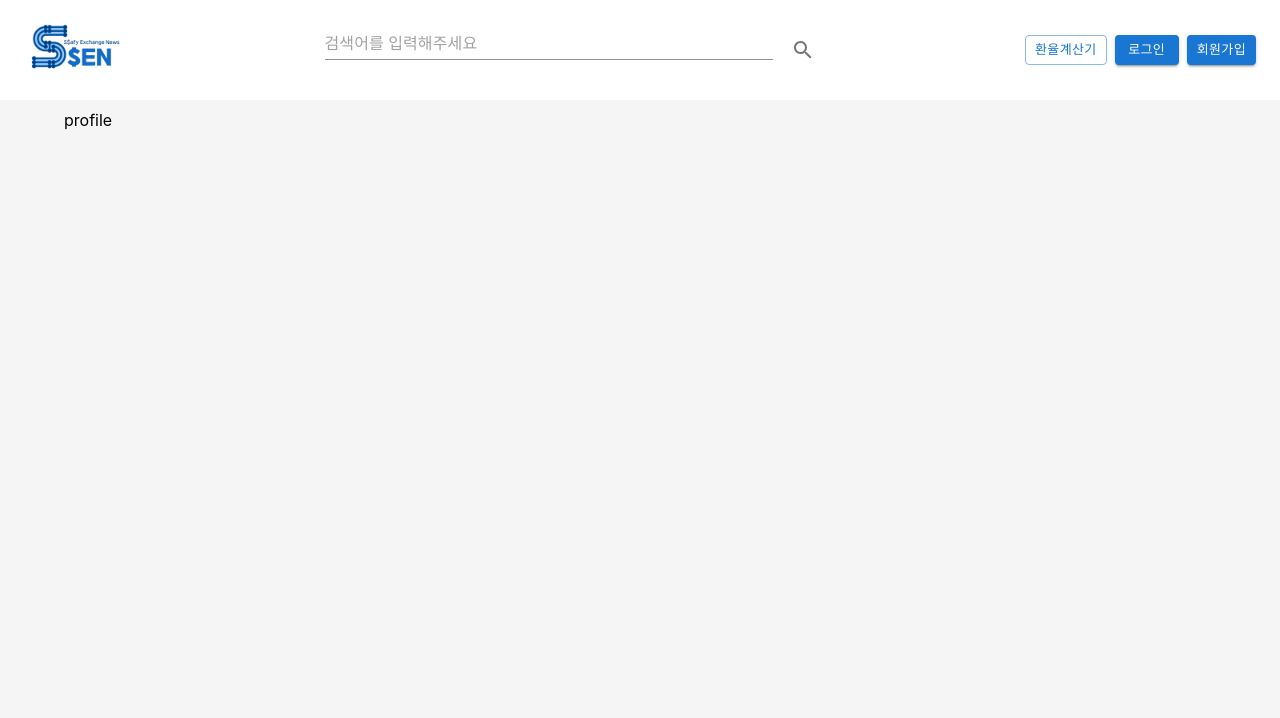
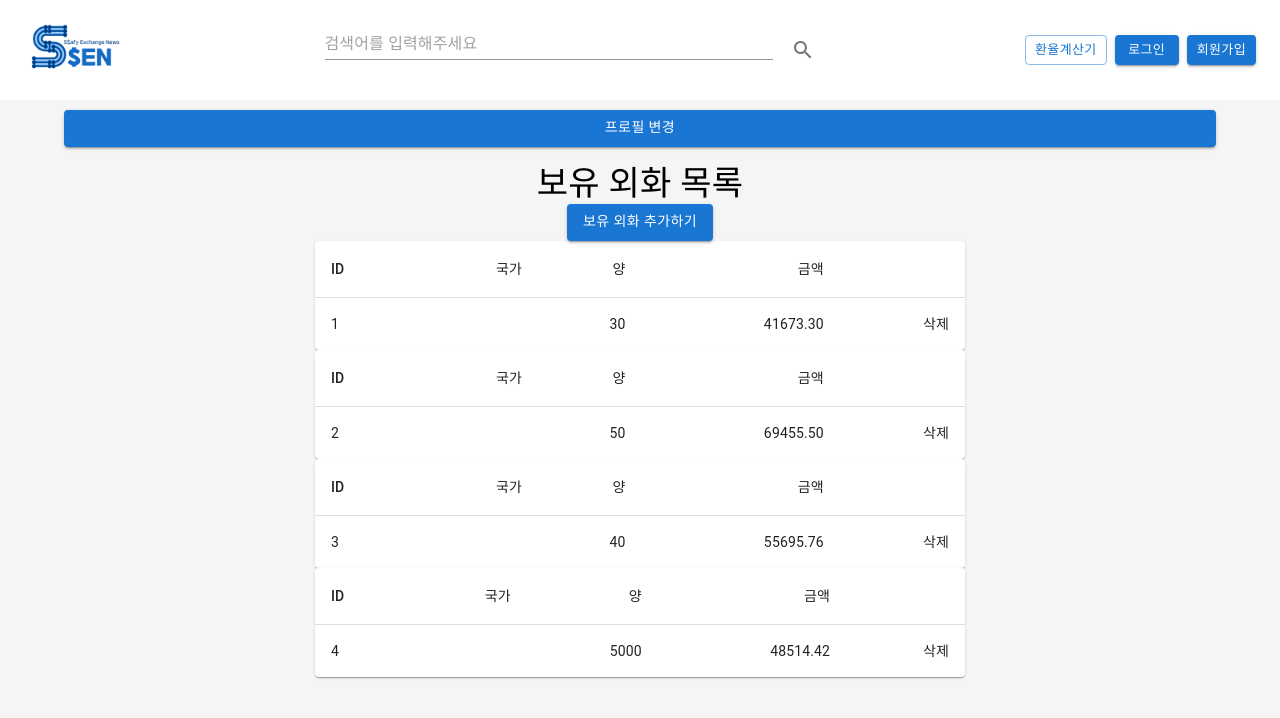
Before and after one commit to leeghee282/SSEN, a React (Create React App) app in the folder frontend/: page /profile in a window 1280 px wide. Shown: the top 718 px of the page. Built offline with nearby package versions, Linux system fonts and the light colour scheme; a web font is replaced by a local one.

Commit message:
feat: profile 보유 외화 등록 컴포넌트

```diff
--- /dev/null
+++ b/frontend/src/components/MyAsset/MyAssetItem/index.js
@@ -0,0 +1,52 @@
+// 보유 원화 한개씩
+import * as React from "react";
+import Button from "@mui/material/Button";
+import Box from "@mui/material/Box";
+import Card from "@mui/material/Card";
+
+import Table from '@mui/material/Table';
+import TableBody from '@mui/material/TableBody';
+import TableCell from '@mui/material/TableCell';
+import TableContainer from '@mui/material/TableContainer';
+import TableHead from '@mui/material/TableHead';
+import TableRow from '@mui/material/TableRow';
+import Paper from '@mui/material/Paper';
+
+export default function MyAssetItem({ repo, onRemove }) {
+  const { id, currency_code, quantity, price } = repo;
+
+  return (
+    <Box>
+      <TableContainer component={Paper}>
+      <Table sx={{ minWidth: 650 }} aria-label="simple table">
+        <TableHead>
+          <TableRow>
+            <TableCell>ID</TableCell>
+            <TableCell align="right">국가</TableCell>
+            <TableCell align="right">양</TableCell>
+            <TableCell align="right">금액</TableCell>
+            <TableCell align="right"></TableCell>
+          </TableRow>
+        </TableHead>
+        <TableBody>
+            <TableRow
+              key={id}
+              sx={{ '&:last-child td, &:last-child th': { border: 0 } }}
+            >
+              <TableCell component="th" scope="row">
+              {id}
+              </TableCell>
+              <TableCell align="right">{currency_code}</TableCell>
+              <TableCell align="right">{quantity}</TableCell>
+              <TableCell align="right">{price}</TableCell>
+              <TableCell align="right" onClick={() => onRemove(id)}>삭제</TableCell>
+            </TableRow>
+
+        </TableBody>
+      </Table>
+    </TableContainer>
+    </Box>
+
+
+  );
+}
--- /dev/null
+++ b/frontend/src/components/MyAsset/MyAssetItemList/index.js
@@ -0,0 +1,14 @@
+// 보유 원화 전체 목록으로 보여주기
+import React from "react";
+import MyAssetItem from "../MyAssetItem";
+import Box from "@mui/material/Box";
+
+export default function MyAssetItemList({ myAsset, onRemove }) {
+  return (
+    <Box>
+      {myAsset.map((repo) => (
+        <MyAssetItem repo={repo} key={repo.id} onRemove={onRemove}></MyAssetItem>
+      ))}
+    </Box>
+  );
+}
--- /dev/null
+++ b/frontend/src/components/MyAsset/MyAssetModal/index.js
@@ -0,0 +1,173 @@
+// 보유 원화 모달창으로 입력하는 부분
+import React from "react";
+import { useState } from "react";
+
+import Box from "@mui/material/Box";
+import Button from "@mui/material/Button";
+import Typography from "@mui/material/Typography";
+import Modal from "@mui/material/Modal";
+import { TextField } from "@mui/material";
+import Grid from "@mui/material/Grid";
+import Divider from "@mui/material/Divider";
+import FormControl from "@mui/material/FormControl";
+import Select from "@mui/material/Select";
+import MenuItem from "@mui/material/MenuItem";
+import InputLabel from '@mui/material/InputLabel';
+
+
+// 모달창 스타일
+const style = {
+  position: "absolute",
+  top: "50%",
+  left: "50%",
+  transform: "translate(-50%, -50%)",
+  width: 400,
+  bgcolor: "background.paper",
+  boxShadow: 24,
+  p: 4,
+};
+
+// 국가 선택 select box
+const BasicSelect = () => {
+  const [currency, setCurrency] = React.useState('');
+
+  const handleChange = (event) => {
+    setCurrency(event.target.value);
+  };
+  console.log(currency)
+
+  return (
+    <Box sx={{ minWidth: 120 }}>
+      <FormControl fullWidth>
+        <InputLabel id="demo-simple-select-label">Currency Code</InputLabel>
+        <Select
+          id="currency_code"
+          value={currency}
+          label="currency_code"
+          onChange={handleChange}
+        >
+          <MenuItem value='USD'>USD</MenuItem>
+          <MenuItem value='EUR'>EUR</MenuItem>
+          <MenuItem value='GBP'>GBP</MenuItem>
+          <MenuItem value='CNY'>CNY</MenuItem>
+          <MenuItem value='JPY'>JPY</MenuItem>
+        </Select>
+      </FormControl>
+    </Box>
+  );
+}
+
+const enteredOnlyNumber = (val) => {
+  return val.replace(/[^0-9]/g,'');
+}
+
+const addComma = (num) => {
+  return num.replace(/\B(?=(\d{3})+(?!\d))/g, ',');
+}
+
+const deleteComma = (str) => {
+  return str.replace(/,/g, "");
+}
+
+// 모달창
+export default function BasicModal(props) {
+  const [open, setOpen] = React.useState(false);
+  const handleOpen = () => setOpen(true);
+  const handleClose = () => setOpen(false);
+
+  const [currency, setCurrency] = useState("")
+  const [quantity, setQuantity] = useState("");
+  const [enteredAmount, setEnteredAmount] = useState("");
+  const [isEnteredWrongAmount, setIsEnteredWrongAmount] = useState(false);
+
+  // 입력할때마다
+  const handleChange = (e) => {
+    setQuantity(e.target.value);
+    console.log(e.target.value)
+  };
+
+  const handleSumit = (e) => {
+    e.preventDefault(); //새로고침 방지
+    // 아무것도 입력하지 않았을 때, submit 방지
+    if (!quantity || !enteredAmount) return;
+    props.onSubmit(quantity);
+    setOpen(false); //submit 후 창 닫기
+    setQuantity("");
+    setEnteredAmount(""); //submit 후 textfield 창 비우기
+    // console.log(quantity, enteredAmount)
+  };
+
+  const amountChangeHandler = (event) => {
+    const isNotNumber = /^[^1-9][^0-9]{0,11}$/g.test(event.target.value) ? true : false;
+    setIsEnteredWrongAmount(isNotNumber);
+    if (isNotNumber) return;
+
+    const amount = addComma(enteredOnlyNumber(event.target.value));
+    setEnteredAmount(amount);
+};
+
+  return (
+    <div>
+      <Button id="font_test" variant="contained" onClick={handleOpen}>
+        보유 외화 추가하기
+      </Button>
+      <Modal
+        open={open}
+        onClose={handleClose}
+        aria-labelledby="modal-modal-title"
+        aria-describedby="modal-modal-description"
+      >
+        <Box sx={style}>
+          {/* 모달창 내부 */}
+          <Box sx={{ width: "100%", bgcolor: "background.paper" }}>
+            <Box sx={{ m: 2 }}>
+              {/* 보유 외화 title */}
+              <Typography
+                id="font_test"
+                gutterBottom
+                variant="h5"
+                component="div"
+              >
+                보유 외화 등록
+              </Typography>
+              <BasicSelect value={currency}/>
+            </Box>
+            <Box sx={{ my: 3, mx: 2 }}>
+              <Grid container alignItems="center">
+                <Grid item xs>
+                  <TextField
+                    name="quantity"
+                    fullWidth
+                    type="text"
+                    value={quantity}
+                    onChange={handleChange}
+                    placeholder="보유하신 원화의 양을 입력하세요"
+                    required
+                  />
+                </Grid>
+              </Grid>
+              <Grid container alignItems="center">
+                <Grid item xs sx={{ mt:2}}>
+                  <TextField
+                    name="price"
+                    fullWidth
+                    type="text"
+                    value={enteredAmount}
+                    onChange={amountChangeHandler}
+                    placeholder="구매한 금액을 입력하세요."
+                    required
+                  />
+                </Grid>
+              </Grid>
+            </Box>
+            <Divider variant="middle" />
+            <Box sx={{ mt: 3, ml: 1, mb: 1 }}>
+              <Button onClick={handleSumit}>Save</Button>
+              <Button onClick={handleClose}>Close</Button>
+            </Box>
+          </Box>
+        </Box>
+      </Modal>
+    </div>
+  );
+}
--- /dev/null
+++ b/frontend/src/components/MyAsset/index.js
@@ -0,0 +1,70 @@
+import React, { useRef, useState } from "react";
+import BasicModal from "./MyAssetModal";
+import MyAssetItemList from "./MyAssetItemList";
+import Typography from "@mui/material/Typography";
+import Box from "@mui/material/Box";
+
+export default function MySet() {
+  // 임시 데이터
+  const [myAsset, setMyAsset] = useState([
+    {
+      id: 1,
+      currncy_code: 'USD',
+      quantity: '30',
+      price: '41673.30',
+    },
+    {
+      id: 2,
+      currncy_code: 'USD',
+      quantity: '50',
+      price: '69455.50',
+    },
+    {
+      id: 3,
+      currncy_code: 'EUR',
+      quantity: '40',
+      price: '55695.76',
+    },
+    {
+      id: 4,
+      currncy_code: 'JPY',
+      quantity: '5000',
+      price: '48514.42',
+    },
+  ]);
+
+  const nextId = useRef(5); //수정 필요
+  const handleSumit = (currency_code, quantity, price) => {
+    const repo = {
+      id: nextId.current,
+      currency_code,
+      quantity,
+      price,
+    };
+    setMyAsset(myAsset.concat(repo));
+    nextId.current += 1;
+    // console.log(repo)
+  };
+
+  // 삭제 기능
+  const onRemove = (id) => {
+    setMyAsset(myAsset.filter((repo) => repo.id !== id));
+  };
+
+  return (
+    <Box
+      sx={{
+        display: "flex",
+        flexDirection: "column",
+        alignItems: "center",
+      }}
+    >
+      {/* 보유외화목록 title */}
+      <Typography id="font_test" component="h1" variant="h4">
+        보유 외화 목록
+      </Typography>
+      <BasicModal onSubmit={handleSumit}/>
+      <MyAssetItemList myAsset={myAsset} onRemove={onRemove} />
+    </Box>
+  );
+}
--- a/frontend/src/components/NavBar/index.js
+++ b/frontend/src/components/NavBar/index.js
@@ -43,7 +43,7 @@ const Header = () => {
           </IconButton>
         </Stack>
         <Stack spacing={1} direction="row">
-          <Button id="font_test" variant="outlined" size="small" href="#">
+          <Button id="font_test" variant="outlined" size="small" href="/exchangecalc">
             환율계산기
           </Button>
           <Button id="font_test" variant="contained" size="small" href="/login">
--- a/frontend/src/pages/ProfilePage/index.js
+++ b/frontend/src/pages/ProfilePage/index.js
@@ -1,9 +1,12 @@
 import React from 'react';
+import MySet from '../../components/MyAsset';
+import Button from "@mui/material/Button";
 
 const Profile= () => {
   return (
     <>
-    profile
+    <Button id="font_test"variant="contained" sx={{display: 'block', textAlign:'center', mb:2}} href='/profileupdate'>프로필 변경</Button>
+    <MySet/>
     </>
   );
 };
```
